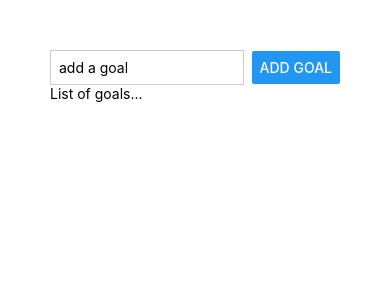
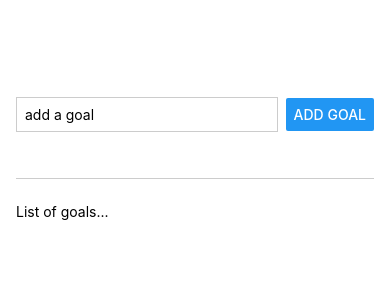
Before and after one commit to itsparasbisht/react-native, a React Native app: screen / in a window 390 px wide. Shown: the top 300 px of the page. Built offline with nearby package versions, Linux system fonts and the light colour scheme.

Commit message:
layout changes

```diff
--- a/App.js
+++ b/App.js
@@ -7,7 +7,7 @@
         <TextInput placeholder="add a goal" style={styles.textInput} />
         <Button title="Add Goal" />
       </View>
-      <View>
+      <View style={styles.goalsContainer}>
         <Text>List of goals...</Text>
       </View>
     </View>
@@ -16,18 +16,27 @@
 
 const styles = StyleSheet.create({
   appContainer: {
-    padding: 50,
+    flex: 1,
+    paddingTop: 50,
+    paddingHorizontal: 16,
   },
   inputContainer: {
+    flex: 1,
     flexDirection: "row",
     justifyContent: "space-between",
     alignItems: "center",
+    marginBottom: 24,
+    borderBottomWidth: 1,
+    borderBottomColor: "#cccccc",
   },
   textInput: {
     borderWidth: 1,
     borderColor: "#cccccc",
-    width: "80%",
+    width: "75%",
     marginRight: 8,
     padding: 8,
   },
+  goalsContainer: {
+    flex: 5,
+  },
 });
```
